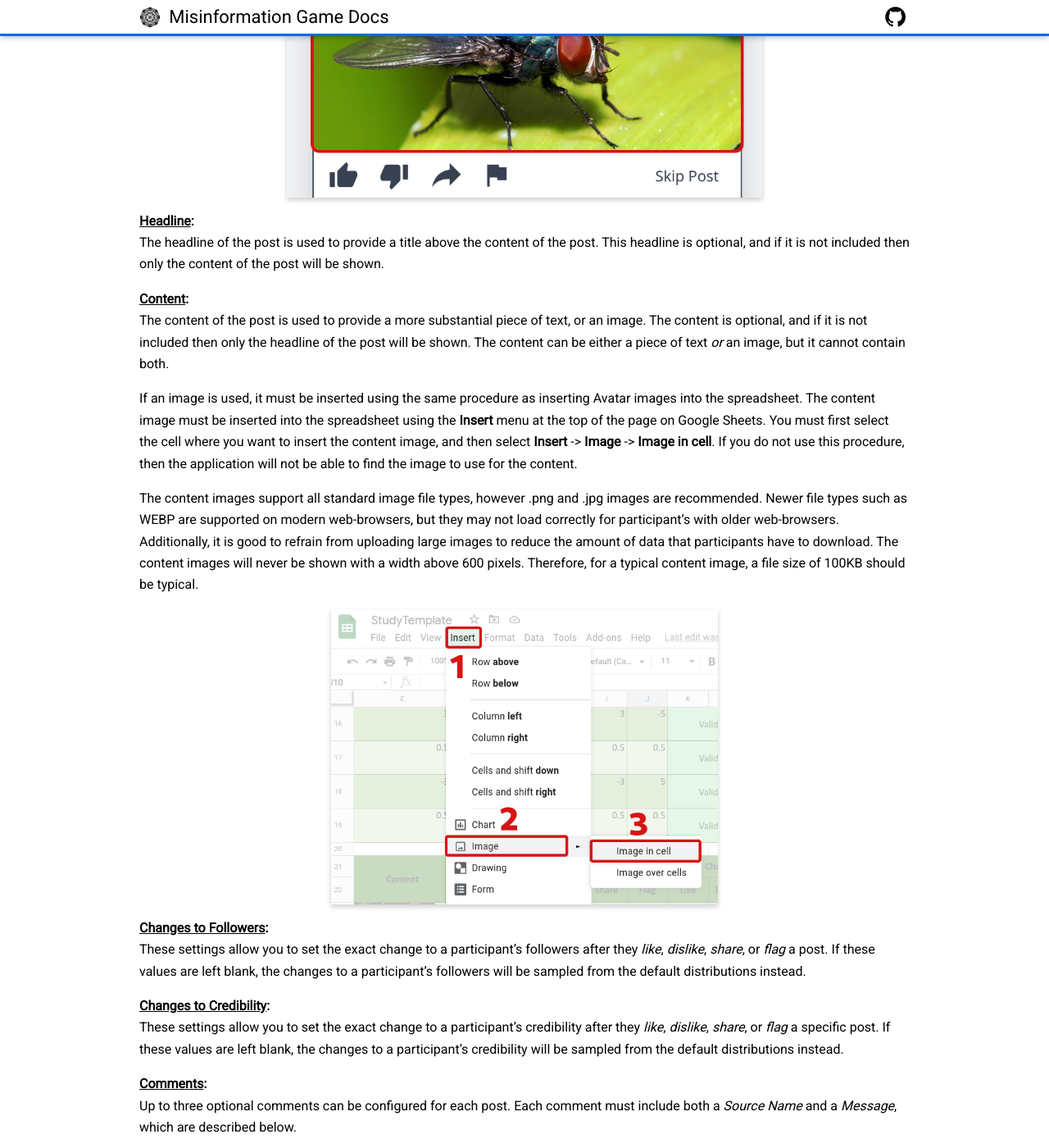
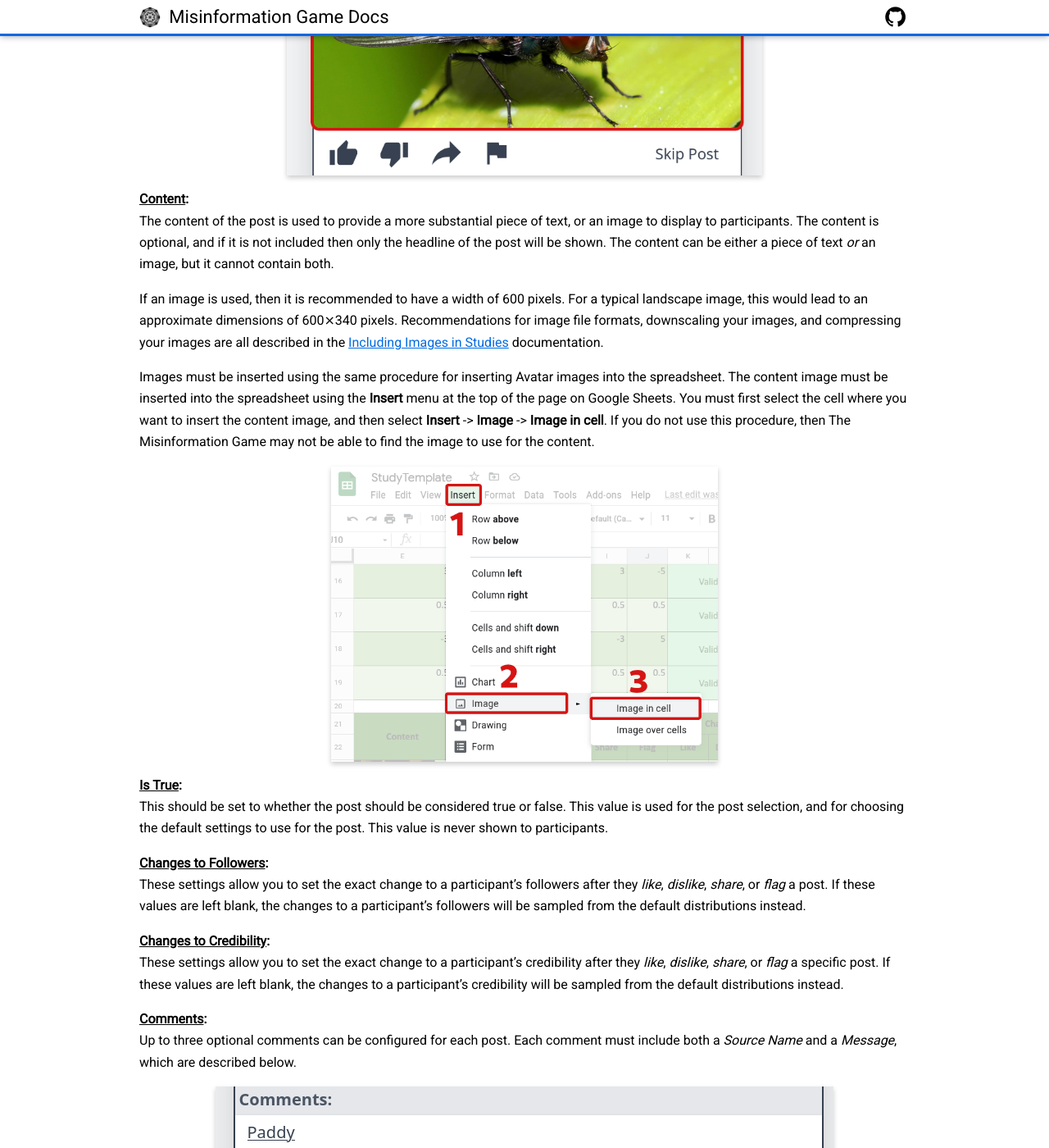
Before and after one commit to beekewardin/themisinformationgame.github.io, a Jekyll site: the page built from StudyConfiguration.md, in a window 1280 px wide and 1400 px high, scrolled down 11628 px. Shown: the whole window at 82% size. Built offline with Jekyll 4.4.1, drawn with Linux system fonts in a browser that asks for light colours; nearby versions of some CDN libraries; our own code applies the rules of GitHub Pages for plain Markdown files; some of the changed text lies outside the part shown.

Commit message:
Add documentation about including images in studies

```diff
--- /dev/null
+++ b/Images.md
@@ -0,0 +1,75 @@
+---
+title: Including Images in Studies
+showPath: true
+---
+
+# Recommendations for including images in studies
+The transfer of images from Firebase to your participants can
+incur a large cost due to the bandwidth required. Therefore,
+reducing the size of the images in your study can reduce the
+cost of running the study, and increase the participants
+that can be served under the free tier of Firebase.
+
+## 1. Choice of image file formats
+<span class="recommendation">Recommendation</span>
+Use JPEG (`.jpg`) image files where possible.
+
+There are modern image file formats that allow better compression
+of images. However, older and cheaper computers, tablets, and
+phones may not support them. Therefore, it is recommended that
+you use either the PNG (`.png`) or JPEG (`.jpg`) file formats for
+images. These file formats are very widely supported.
+
+Additionally, JPEG files can be compressed further than PNG files,
+and therefore JPEG images will often be smaller. Therefore, the use
+of JPEG images is recommended. However, sometimes JPEG files can
+introduce visual artifacts to some images. If you observe this, then
+using PNG files instead will avoid those at the cost of additional
+file size.
+
+### Animated Images
+If you wish to include animated images in your study, you may use the
+GIF (`.gif`) image file format. However, these images can be very large,
+and The Misinformation Game does not support more efficient video formats.
+
+
+## 2. Scale-down images
+<span class="recommendation">Recommendation</span>
+Downscale your images to the dimensions recommended in the
+[Study Configuration](/StudyConfiguration) documentation using a tool
+such as [https://www.iloveimg.com/resize-image](https://www.iloveimg.com/resize-image#resize-options,pixels).
+
+The easiest way to reduce the size of images is to downscale them to
+smaller dimensions. This reduces the number of pixels that must be stored
+for the image, which reduces their file size. However, if images are
+downscaled too far, then they will look pixelated. The
+[Study Configuration](/StudyConfiguration) documentation contains
+recommendations for the dimensions to downscale avatar and post images
+to. You can then use the tool
+[https://www.iloveimg.com/resize-image](https://www.iloveimg.com/resize-image#resize-options,pixels)
+to resize your study images to the recommended sizes before adding
+them to your study configuration spreadsheet.
+
+
+## 3. Compress your images
+<span class="recommendation">Recommendation</span>
+Use a tool such as [https://imagecompressor.com/](https://imagecompressor.com/)
+to compress your images.
+
+Images can also be compressed without reducing their dimensions by reducing
+their quality. This compression can be done by automated tools such as
+[https://imagecompressor.com/](https://imagecompressor.com/). The output
+of these tools is often imperceptibly different from the original image,
+especially when the image is a photo. However, it is recommended that
+you compare the image to the original after compression to make sure it
+hasn't lost too much quality.
+
+
+## 4. Insert the images into your study configuration
+Images must be inserted into the configuration spreadsheet using the **Insert**
+menu at the top of the page in Google Sheets. You must first select the cell
+where you want to insert the image, and then select **Insert** -> **Image**
+-> **Image in cell**. If you do not use this procedure, then The Misinformation
+Game may not be able to find the image.
+
+<img src="diagrams/inserting-image.png" alt="How to insert an image" height="275"/>
--- a/StudyConfiguration.md
+++ b/StudyConfiguration.md
@@ -461,23 +461,16 @@
 <span class="param-name">Avatar</span>
 The avatar of a source is an optional image that is displayed in a circle
 alongside the source. If the avatar is not square, it will be cropped.
+The avatar images are only shown at small sizes, and therefore are
+recommended to have the dimension of 96⨯96 pixels. Recommendations for
+image file formats, downscaling your images, and compressing your images
+are all described in the [Including Images in Studies](/Images) documentation.
+
 The avatar image must be inserted into the spreadsheet using the **Insert**
 menu at the top of the page on Google Sheets. You must first select the cell
 where you want to insert the avatar image, and then select **Insert** ->
-**Image** -> **Image in cell**. If you do not use this procedure, then the
-application will not be able to find the image to use for the avatar.
-
-The avatar images support all standard image file types, however `.png` and
-`.jpg` images are recommended. If you wish to insert animated avatars into
-a game, then `.gif` files are also supported (however, `.gif` files are not
-recommended for static images due to their larger file size). Newer file types
-such as WEBP are supported on modern web-browsers, but they may not load
-correctly for participant's with older web-browsers.
-
-Additionally, it is good to refrain from uploading large images to reduce the
-amount of data that participants have to download. The avatars are only shown
-at small sizes, so any image above a size of 128 pixels by 128 pixels will be
-wasted. This corresponds to a typical file size of below 20 Kb.
+**Image** -> **Image in cell**. If you do not use this procedure, then The
+Misinformation Game may not be able to find the image to use for the avatar.
 
 <img src="diagrams/inserting-image.png" alt="How to insert an image" height="275"/>
 
@@ -566,44 +559,42 @@
 In the template sheet, all the IDs are already pre-filled,
 and there should be no need to edit them.
 
+<span class="param-name">Headline</span>
+The headline of the post is used to provide a title above the
+content of the post. This headline is optional, and if it is
+not included then only the content of the post will be shown.
+
 <img src="diagrams/post-headline-content.png" alt="Post with headline and content highlighted" height="250"/>
 
-<span class="param-name">Headline</span>
-The headline of the post is used to provide
-a title above the content of the post. This headline is
-optional, and if it is not included then only the content
-of the post will be shown.
+<span class="param-name">Content</span>
+The content of the post is used to provide a  more substantial
+piece of text, or an image to display to participants. The content
+is optional, and if it is not included then only the headline of
+the post will be shown. The content can be either a piece of text
+_or_ an image, but it cannot contain both.
 
-<span class="param-name">Content</span>
-The content of the post is used to provide a
-more substantial piece of text, or an image. The content
-is optional, and if it is not included then only the
-headline of the post will be shown. The content can be
-either a piece of text _or_ an image, but it cannot
-contain both.
+If an image is used, then it is recommended to have a width of
+600 pixels. For a typical landscape image, this would lead to
+an approximate dimensions of 600⨯340 pixels. Recommendations for
+image file formats, downscaling your images, and compressing your
+images are all described in the [Including Images in Studies](/Images)
+documentation.
 
-If an image is used, it must be inserted using the same
-procedure as inserting Avatar images into the spreadsheet.
-The content image must be inserted into the spreadsheet
-using the **Insert** menu at the top of the page on Google
-Sheets. You must first select the cell where you want to
-insert the content image, and then select **Insert** ->
-**Image** -> **Image in cell**. If you do not use this
-procedure, then the application will not be able to find
-the image to use for the content.
-
-The content images support all standard image file types,
-however .png and .jpg images are recommended. Newer file
-types such as WEBP are supported on modern web-browsers,
-but they may not load correctly for participant's with
-older web-browsers. Additionally, it is good to refrain
-from uploading large images to reduce the amount of data
-that participants have to download. The content images
-will never be shown with a width above 600 pixels.
-Therefore, for a typical content image, a file size of
-100KB should be typical.
+Images must be inserted using the same procedure for inserting Avatar
+images into the spreadsheet. The content image must be inserted into
+the spreadsheet using the **Insert** menu at the top of the page on
+Google Sheets. You must first select the cell where you want to insert
+the content image, and then select **Insert** -> **Image**
+-> **Image in cell**. If you do not use this procedure, then The
+Misinformation Game may not be able to find the image to use for the
+content.
 
 <img src="diagrams/inserting-image.png" alt="How to insert an image" height="275"/>
+
+<span class="param-name">Is True</span>
+This should be set to whether the post should be considered true or false.
+This value is used for the post selection, and for choosing the default
+settings to use for the post. This value is never shown to participants.
 
 <span class="param-name">Changes to Followers</span>
 These settings allow you to
--- a/_sass/_default.scss
+++ b/_sass/_default.scss
@@ -8,6 +8,18 @@
 }
 .content-wrapper .page-path a {
   color: #6c6c6c;
+}
+
+.recommendation {
+  display: inline-block;
+  color: black;
+  font-weight: 800;
+  text-decoration: underline;
+}
+.recommendation::after {
+  display: inline-block;
+  content: ":";
+  text-decoration: none;
 }
 
 .param-name {
```
Also changed, not shown: README.md (+1 -0 lines).
